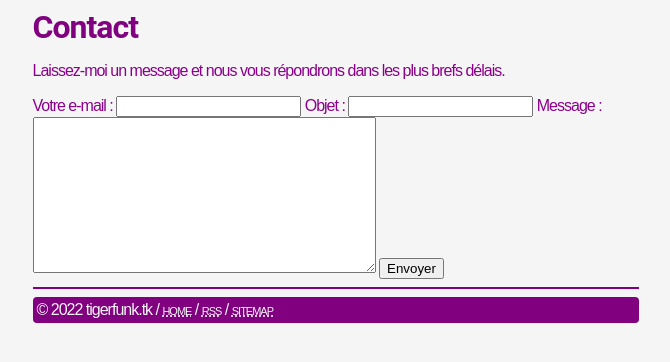
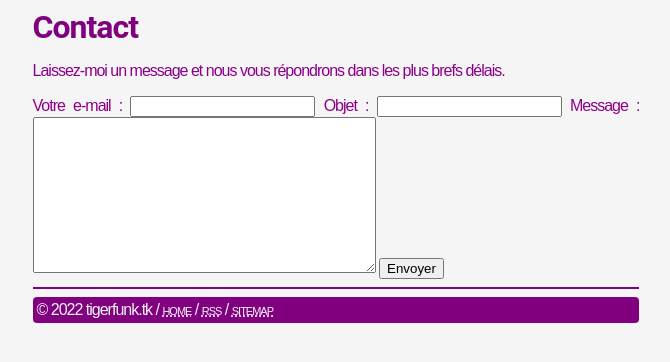
Before and after one commit to teegre/tigerfunk.tk, a Django app: template tigerfunk/home/templates/home/contact.html in a window 1280 px wide. Shown: the top 362 px of the page, without its empty margins (304-974 px from the left). Run offline with Django 4.2, Linux system fonts and the light colour scheme; the template is opened without the code that fills it: values that come from a table or form of the project are taken from there, others are empty.

Commit message:
text alignment → justify

```diff
--- a/tigerfunk/home/static/home/css/style.css
+++ b/tigerfunk/home/static/home/css/style.css
@@ -1,3 +1,7 @@
+* {
+  text-align: justify;
+}
+
 html {
   font-family: Arial, Helvetica, sans-serif;
   background: whitesmoke;
```
